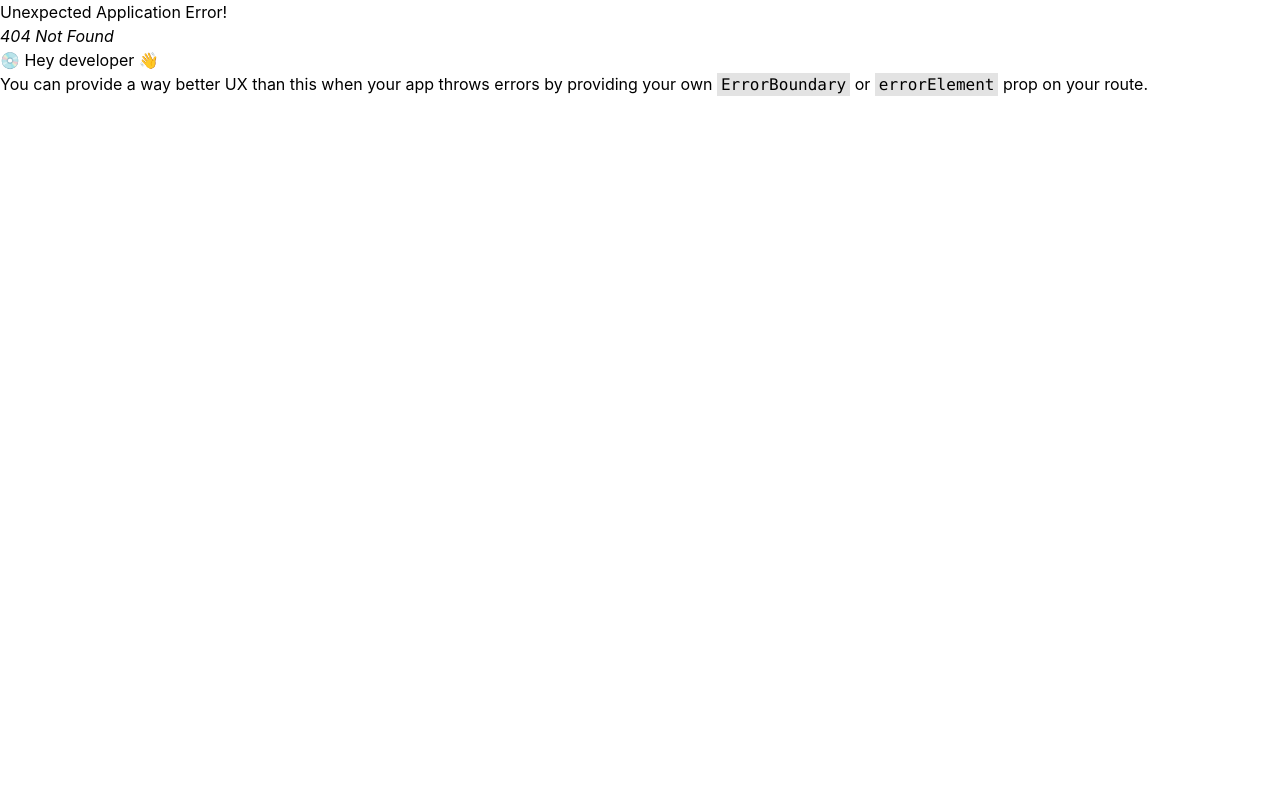
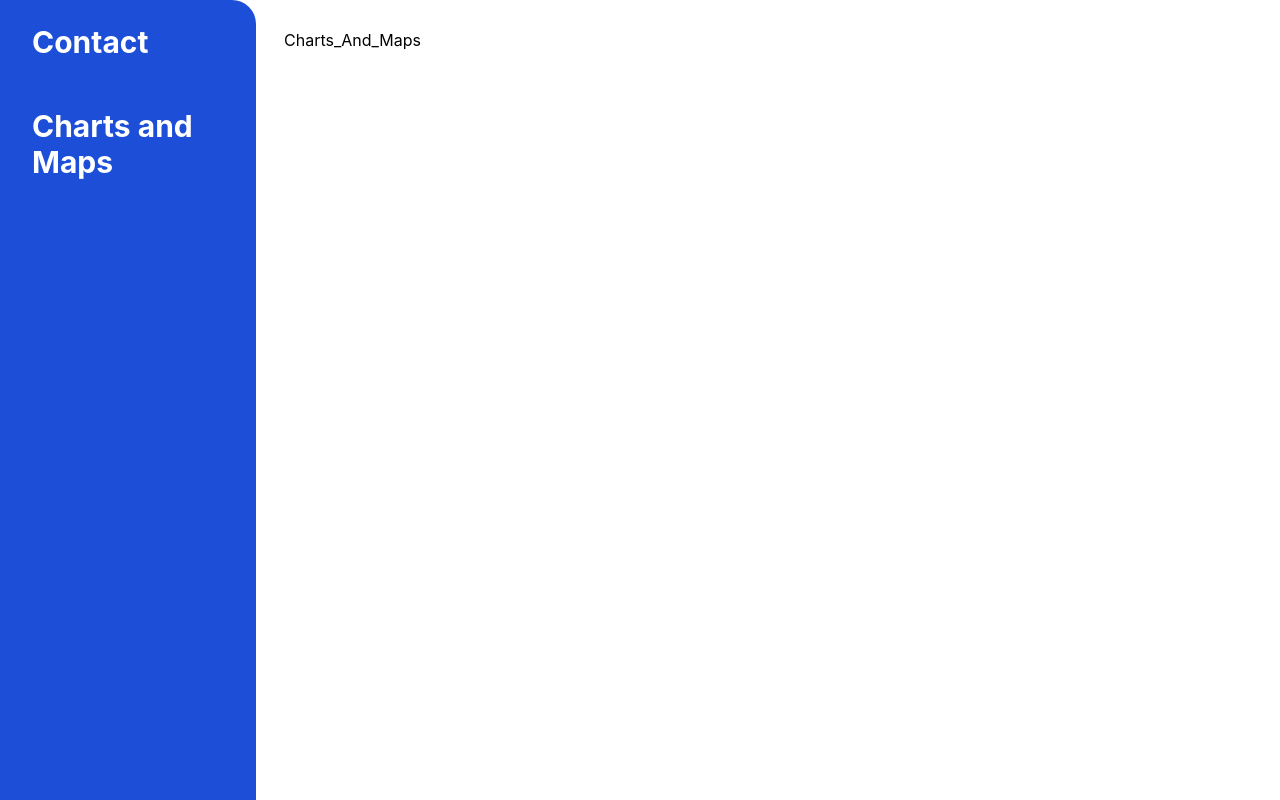
Before and after one commit to chaitanya-000/taiyo.ai-frontend-assignment, a React (Create React App) app: page /Charts_And_Maps in a window 1280 px wide. Before the commit this address had no page. Built offline with nearby package versions, Linux system fonts and the light colour scheme.

Commit message:
#16 :- Sets up navigation for Charts & Maps page.

```diff
--- a/src/App.tsx
+++ b/src/App.tsx
@@ -7,12 +7,14 @@ import {
 } from "react-router-dom";
 import RootLayout from "./layouts/RootLayout";
 import Contact from "./pages/Contact";
+import Charts_And_Maps from "./pages/Charts_And_Maps";
 
 function App() {
   const router = createBrowserRouter(
     createRoutesFromElements(
       <Route path="/" element={<RootLayout />}>
         <Route index element={<Contact />} />
+        <Route index path="Charts_And_Maps" element={<Charts_And_Maps />} />
       </Route>
     )
   );
--- a/src/layouts/RootLayout.tsx
+++ b/src/layouts/RootLayout.tsx
@@ -49,6 +49,14 @@ export default function RootLayout() {
                 <span className="ms-3 text-3xl font-bold">Contact</span>
               </NavLink>
             </li>
+            <li onClick={closeSidebar}>
+              <NavLink
+                to="Charts_And_Maps"
+                className="flex items-center p-2 mt-8 text-white rounded-lg hover:text-black  hover:bg-slate-200"
+              >
+                <span className="ms-3 text-3xl font-bold">Charts and Maps</span>
+              </NavLink>
+            </li>
           </ul>
         </div>
       </aside>
--- /dev/null
+++ b/src/pages/Charts_And_Maps.tsx
@@ -0,0 +1,7 @@
+import React from 'react'
+
+export default function Charts_And_Maps() {
+  return (
+    <div>Charts_And_Maps</div>
+  )
+}
```
